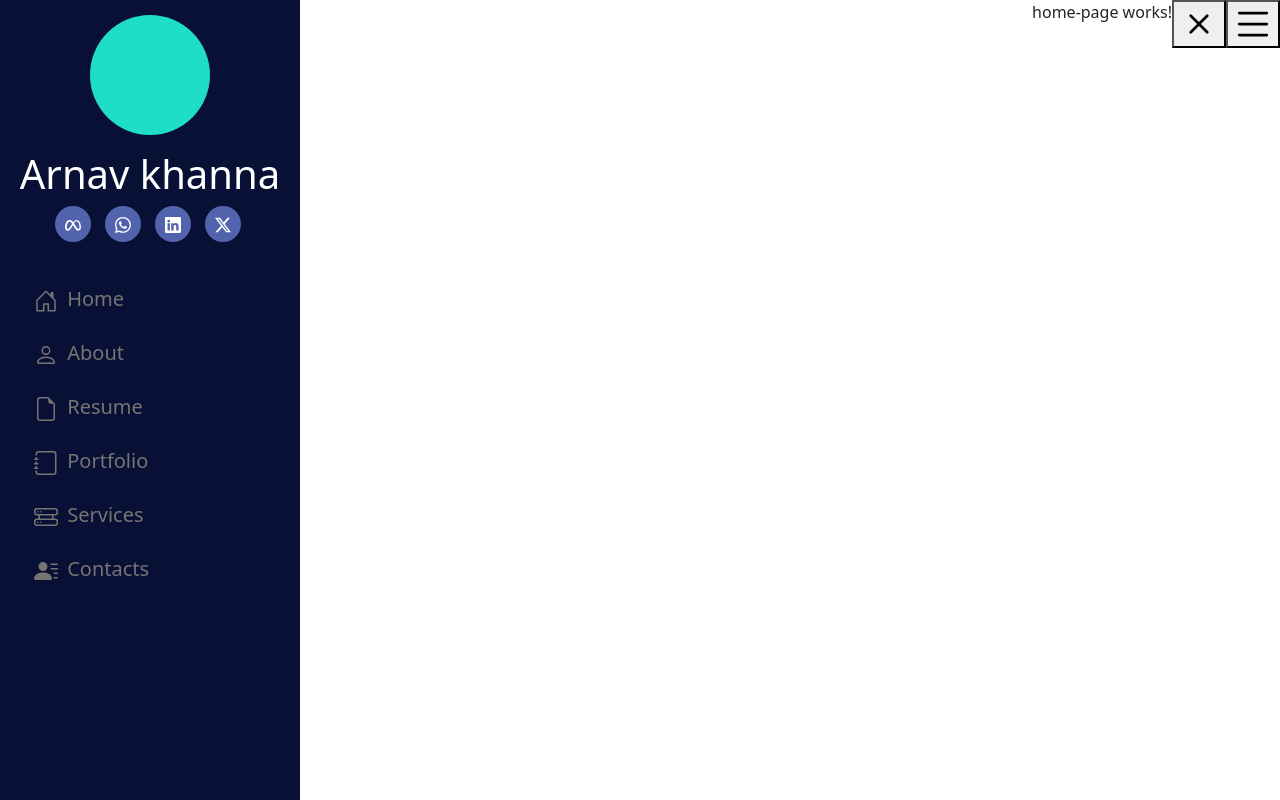
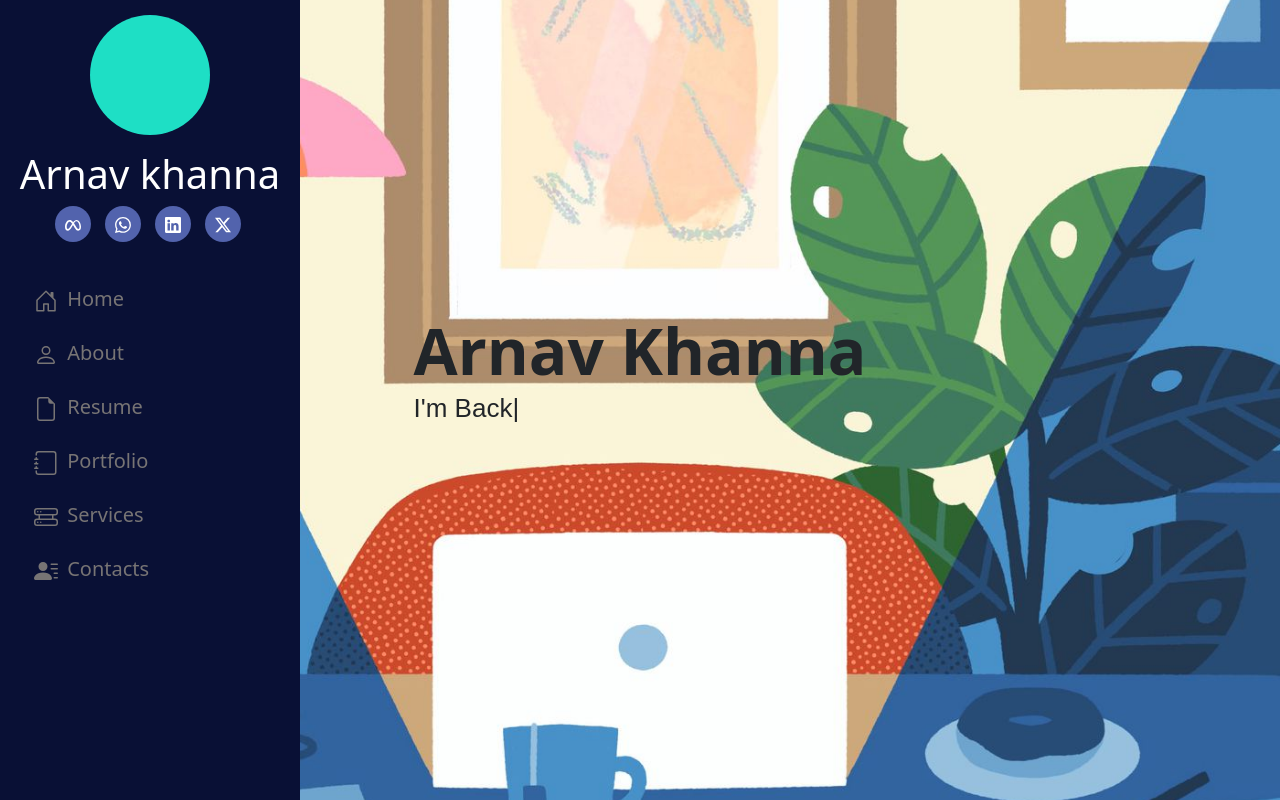
Before and after one commit to arnavktis/portfolio_frontend, an Angular app: page / in a window 1280 px wide. Built offline with nearby package versions, Linux system fonts and the light colour scheme.

Commit message:
landing home page
home-page landing page

```diff
--- a/package.json
+++ b/package.json
@@ -20,8 +20,10 @@
     "@angular/router": "^15.0.0",
     "bootstrap": "^5.3.2",
     "ngx-bootstrap-icons": "^1.9.3",
+    "ngx-typed-js": "^2.1.1",
     "rxjs": "~7.5.0",
     "tslib": "^2.3.0",
+    "typed.js": "^2.1.0",
     "zone.js": "~0.12.0"
   },
   "devDependencies": {
--- a/src/app/app.module.ts
+++ b/src/app/app.module.ts
@@ -5,6 +5,7 @@ import { AppRoutingModule } from './app-routing.module';
 import { AppComponent } from './app.component';
 import { HeaderComponent } from './header/header.component';
 import { HomePageComponent } from './home-page/home-page.component';
+
 
 @NgModule({
   declarations: [
@@ -14,7 +15,8 @@ import { HomePageComponent } from './home-page/home-page.component';
   ],
   imports: [
     BrowserModule,
-    AppRoutingModule
+    AppRoutingModule,
+
   ],
   providers: [],
   bootstrap: [AppComponent]
--- a/src/app/home-page/home-page.component.html
+++ b/src/app/home-page/home-page.component.html
@@ -1 +1,9 @@
-<p class="home">home-page works!</p>
+<Section id = "home-section">
+    <div class = home-container>
+        <h1 class= "name">Arnav Khanna</h1>
+        <p>
+            I'm
+            <span class="typed-element"></span>
+        </p>
+    </div>
+</Section>
--- a/src/app/home-page/home-page.component.scss
+++ b/src/app/home-page/home-page.component.scss
@@ -1,3 +1,26 @@
-.home{
-    float: right;
+#home-section{
+    width: 100%;
+    height: 100vh;
+    position: absolute;
+    background: url('../../assets/Nassner_ZoomIllustration.jpg');
+    background-position: center;
+    background-size: cover;
+    display: flex;
+    flex-direction: column;
+    justify-content: center;
+    align-items: center;
 }
+.home-container{
+    position: relative;
+}
+#home-section p{
+    margin-bottom: 50px;
+    font-size: 26px;
+    font-family: "Poppins", sans-serif;
+}
+.name{
+    margin: 0 0 10px 0;
+    font-size: 64px;
+    font-weight: 700;
+    line-height: 56px;
+}
--- a/src/app/home-page/home-page.component.ts
+++ b/src/app/home-page/home-page.component.ts
@@ -1,10 +1,22 @@
-import { Component } from '@angular/core';
+import { Component, OnInit} from '@angular/core';
+import Typed from 'typed.js';
 
 @Component({
   selector: 'app-home-page',
   templateUrl: './home-page.component.html',
   styleUrls: ['./home-page.component.scss']
 })
-export class HomePageComponent {
 
+export class HomePageComponent implements OnInit {
+  ngOnInit(): void {
+    const options = {
+      strings: ['Frontend Developer.', 'Backend Developer.'],
+      typeSpeed: 100,
+      backSpeed: 50,
+      showCursor: true,
+      cursorChar: '|',
+      loop: true
+  };
+  const typed = new Typed('.typed-element', options);
+  }
 }
```
Also changed, not shown: src/assets/Nassner_ZoomIllustration.jpg (added), 1 other file (tests, documents, lock files or other folders).
